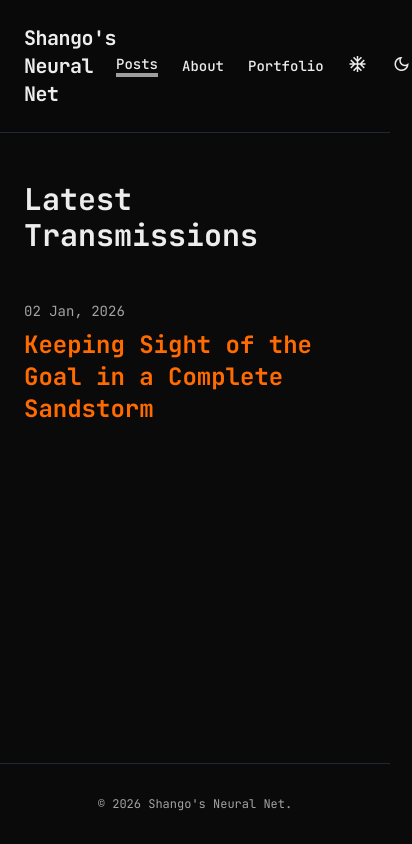
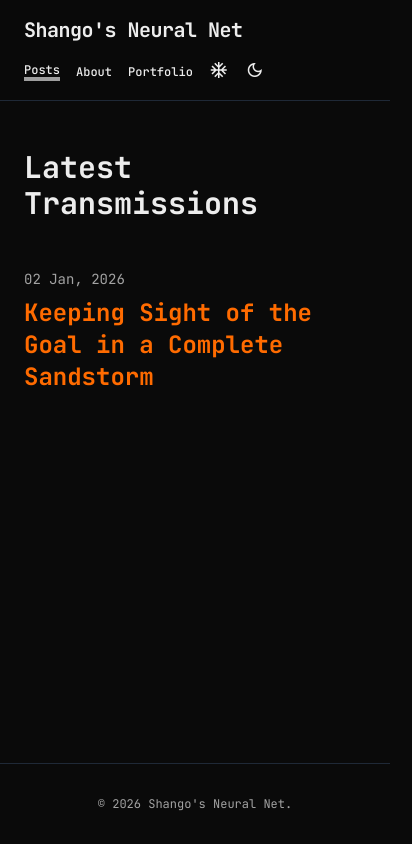
Before and after one commit to shangobashi/shangosneuralnet, a plain HTML site: page index.html in a window 390 px wide. Shown: the whole page, 412 px wide, since content can reach past the window. Drawn offline with nearby package versions, Linux system fonts and the light colour scheme; grey boxes are pictures that could not be loaded.

Commit message:
Fix mobile header and progress bar layout

```diff
--- a/index.html
+++ b/index.html
@@ -60,12 +60,12 @@
     <canvas id="snow-canvas"></canvas>
 </div>
 
-<header class="w-full border-b border-gray-200 dark:border-gray-800 py-6 sticky top-0 bg-background-light/95 dark:bg-background-dark/95 backdrop-blur-sm z-50">
-    <div class="max-w-4xl mx-auto px-6 flex justify-between items-center">
-        <a class="text-xl font-bold tracking-tight hover:text-primary transition-colors" href="index.html">
+<header id="site-header" class="w-full border-b border-gray-200 dark:border-gray-800 py-4 sm:py-6 sticky top-0 bg-background-light/95 dark:bg-background-dark/95 backdrop-blur-sm z-50">
+    <div class="max-w-4xl mx-auto px-6 flex flex-col sm:flex-row sm:justify-between sm:items-center gap-4">
+        <a class="text-xl font-bold tracking-tight hover:text-primary transition-colors shrink-0" href="index.html">
             Shango's Neural Net
         </a>
-        <nav class="flex items-center gap-6 text-sm font-medium">
+        <nav class="flex w-full sm:w-auto flex-wrap items-center justify-start sm:justify-end gap-4 sm:gap-6 text-xs sm:text-sm font-medium">
             <a class="squiggly" href="index.html">Posts</a>
             <a class="hover:text-primary transition-colors" href="about.html">About</a>
             <a class="hover:text-primary transition-colors" href="https://www.shangobashi.com" target="_blank">Portfolio</a>
@@ -80,7 +80,7 @@
     </div>
 </header>
 
-<div id="reading-progress" class="fixed left-0 w-full h-[3px] bg-gray-200 dark:bg-gray-800 z-[60] hidden" style="top: 73px;">
+<div id="reading-progress" class="fixed left-0 w-full h-[3px] bg-gray-200 dark:bg-gray-800 z-[60] hidden">
     <div id="progress-bar" class="h-full bg-primary transition-all duration-150" style="width: 0%;"></div>
 </div>
 
@@ -312,13 +312,25 @@
         updateReadingProgress();
     }
 
+    const headerElement = document.getElementById('site-header');
+    const readingProgress = document.getElementById('reading-progress');
+
+    function updateProgressOffset() {
+        if (!headerElement || !readingProgress) { return; }
+        readingProgress.style.top = `${headerElement.offsetHeight}px`;
+    }
+
     function router() {
         const hash = window.location.hash.substring(1);
         if (hash) { renderPost(hash); } else { renderHome(); }
     }
 
     window.addEventListener('hashchange', router);
-    window.addEventListener('load', router);
+    window.addEventListener('load', () => {
+        updateProgressOffset();
+        router();
+    });
+    window.addEventListener('resize', updateProgressOffset);
     document.getElementById('year').textContent = new Date().getFullYear();
 
     // Theme Toggle Logic
```
Also changed, not shown: about.html (+4 -4 lines).
